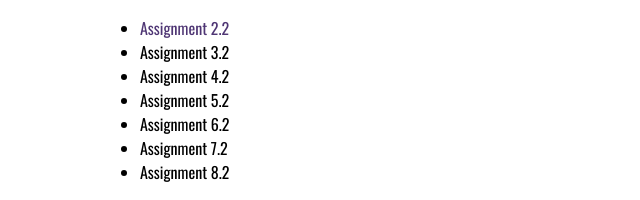
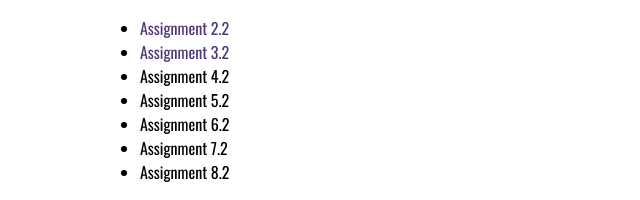
Before and after one commit to Jeremy-Lates1/web-330, a plain HTML site: page index.html in a window 1280 px wide. Shown: the part 285-485 px from the top of the page, 0-640 px from the left. Drawn offline with nearby package versions, Linux system fonts and the light colour scheme.

Commit message:
Update menu with 3.2 assignment link

```diff
--- a/index.html
+++ b/index.html
@@ -34,7 +34,9 @@
         <li>
           <a href="/web-330/week-2/lates-palindrome.html">Assignment 2.2</a>
         </li>
-        <li>Assignment 3.2</li>
+        <li>
+          <a href="/web-330/week-3/restaurant.html">Assignment 3.2</a>
+        </li>
         <li>Assignment 4.2</li>
         <li>Assignment 5.2</li>
         <li>Assignment 6.2</li>
--- a/site.css
+++ b/site.css
@@ -38,7 +38,7 @@ body {
 
 .assign-results-text {
   text-align: center;
-  font-size: 28px;
+  /*font-size: 28px;*/
 }
 
 .return-home {
```
